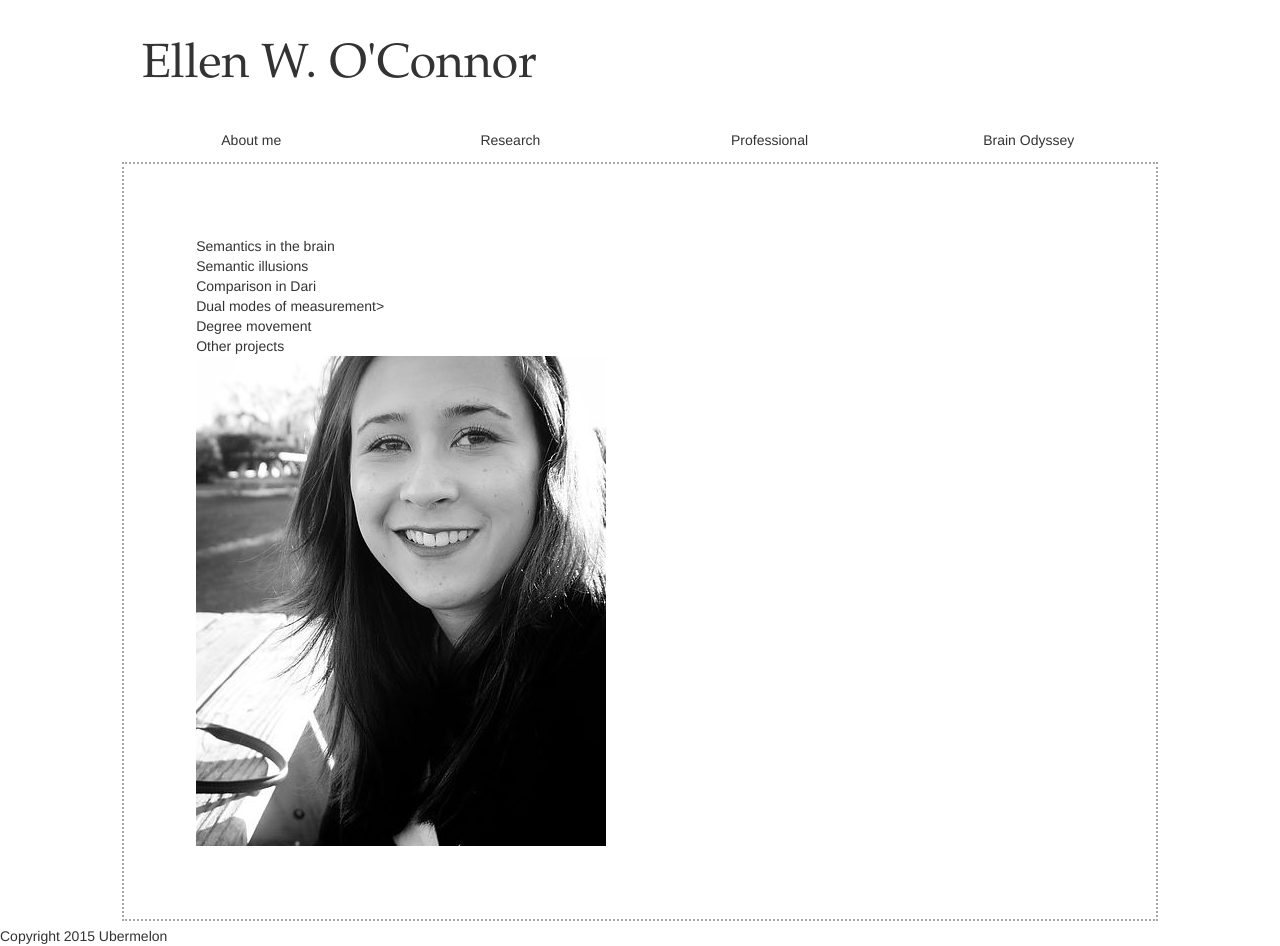
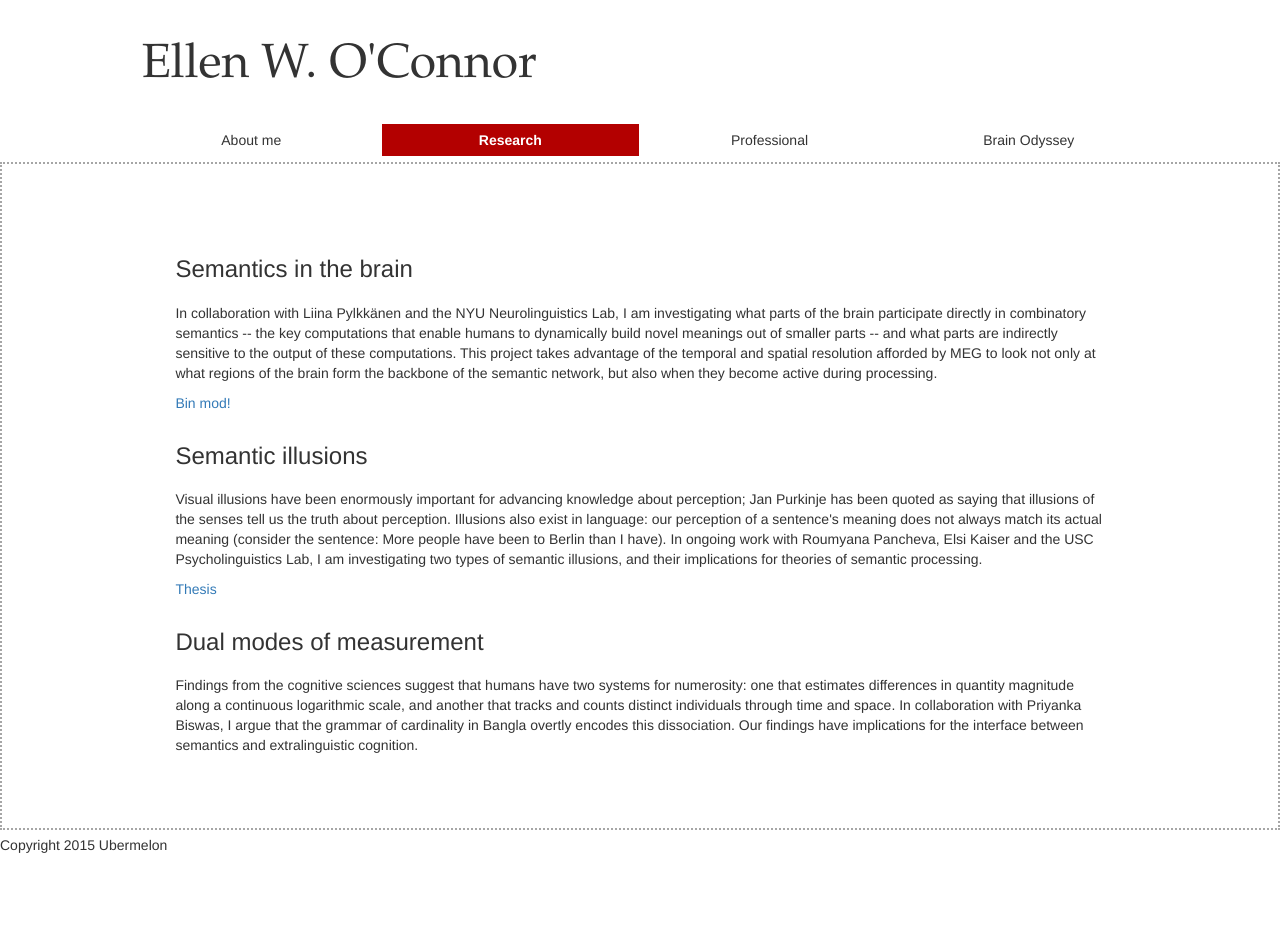
Before and after one commit to ellenwoconnor/personal-site, a Flask app: page /research in a window 1280 px wide. After the commit the page ends 853 px from the top, so only its background shows below. Run offline with Flask 2, Linux system fonts and the light colour scheme; some libraries are stand-ins or nearby versions.

Commit message:
Add some styling, new pages

```diff
--- a/server.py
+++ b/server.py
@@ -1,16 +1,19 @@
 from flask import Flask, request, render_template
 app = Flask(__name__)
-import strings
 
 # app.secret_key = 'this-should-be-something-unguessable'
 
 @app.route('/')
 def index():
-    return render_template('index.html', strings=strings)
+    return render_template('index.html', strings=strings, current_page='about')
 
 @app.route('/research')
 def research():
-    return render_template('research.html')
+    return render_template('research.html', current_page='research')
+
+@app.route('/resume')
+def resume():
+    return render_template('resume.html', current_page='resume')
 
 
 if __name__ == "__main__":
--- a/static/styles.css
+++ b/static/styles.css
@@ -10,6 +10,12 @@
 }
 
 .btn.btn-default.page-link:hover {
+  background-color:#e8b2b2;
+  color: white;
+  font-weight: bold;
+}
+
+.page-link.selected {
   background-color:#b30000;
   color: white;
   font-weight: bold;
@@ -17,14 +23,11 @@
 
 .page-content {
   border: 2px dotted #a6a6a6;
-  padding: 7%;
+  padding: 5%;
   margin: 5px 0;
 }
 
-.table {
-  display: table;
+h3 {
+  font-family: serif;
+  padding: 10px 0;
 }
-
-.table-cell {
-  display: table-cell;
-}
--- a/strings.py
+++ /dev/null
@@ -1 +0,0 @@
-about_me = 'I am PhDa candidate at the University of Southern California Department of Linguistics who has explored language from all angles: teaching and learning languages (natural and programming languages alike); professional writing and editing; working in language technology; and studying the formal properties of grammar and their neural underpinnings. My expertise lies at the intersection of education, technology and research. My doctoral work focuses on the syntax-semantics interface, gathering insights using formal modeling as well as behavioral and neurolinguistic experimentation. This work has been largely guided by questions about how semantic composition proceeds in online processing: what parts of the brain participate in composition? how do the mechanisms involved in combinatory semantics interface with other cognitive systems? when/why do online interpretations occasionally deviate from compositional and grammar-based meanings? In my free time, I enjoy traveling, eating sweet things, playing competitive board games, and expanding my brain in new directions.'
--- a/templates/base.html
+++ b/templates/base.html
@@ -3,7 +3,6 @@
 
 <head>
   <title>Ellen W. O'Connor</title>
-
     <link rel="stylesheet" href="/static/styles.css">
     <link href="https://maxcdn.bootstrapcdn.com/bootstrap/3.3.7/css/bootstrap.min.css" rel="stylesheet">
     <script src="http://code.jquery.com/jquery.js"></script>
@@ -15,15 +14,17 @@
       <div class='col-xs-10 col-xs-offset-1'>
         <h1 id='name'>Ellen W. O'Connor</h1>
         <div class='btn-group btn-group-justified' role="group">
-          <a class='btn btn-default page-link' href='/'>About me</a>
-          <a class='btn btn-default page-link' href='/research'>Research</a>
-          <a class='btn btn-default page-link' href='#'>Professional</a>
+          <a class='btn btn-default page-link {{ 'selected' if current_page == 'about' }}' href='/'>About me</a>
+          <a class='btn btn-default page-link {{ 'selected' if current_page == 'research' }}' href='/research'>Research</a>
+          <a class='btn btn-default page-link {{ 'selected' if current_page == 'resume' }}' href='/resume'>Professional</a>
           <a class='btn btn-default page-link' href='#'>Brain Odyssey</a>
         </div>
-        <div class='page-content'>
-          {% block content %}BODY CONTENT GOES HERE{% endblock %}
-        </div>
       </div>
+    </div>
+  </div>
+  <div class='container-fluid'>
+    <div class='row page-content'>
+      {% block content %}BODY CONTENT GOES HERE{% endblock %}
     </div>
   </div>
 
--- a/templates/research.html
+++ b/templates/research.html
@@ -3,12 +3,20 @@
 {% block title %}About me{% endblock %}
 
 {% block content %}
-  <div>Semantics in the brain</div>
-  <div>Semantic illusions</div>
-  <div>Comparison in Dari</div>
-  <div>Dual modes of measurement></div>
-  <div>Degree movement</div>
-  <div>Other projects</div>
-  <img src='/static/ellenpic1.jpg'>
-
+  <div class='research col-xs-10 col-xs-offset-1'>
+      <h3 class='section-title'>Semantics in the brain</h2>
+      <p>
+        In collaboration with Liina Pylkkänen and the NYU Neurolinguistics Lab,  I am investigating what parts of the brain participate directly in combinatory semantics -- the key computations that enable humans to dynamically build novel meanings out of smaller parts -- and what parts are indirectly sensitive to the output of these computations. This project takes advantage of the temporal and spatial resolution afforded by MEG to look not only at what regions of the brain form the backbone of the semantic network, but also when they become active during processing.
+      </p>
+      <a href='/static/binmod.pdf'>Bin mod!</a>
+      <h3>Semantic illusions</h2>
+      <p>
+        Visual illusions have been enormously important for advancing knowledge about perception; Jan Purkinje has been quoted as saying that illusions of the senses tell us the truth about perception. Illusions also exist in language: our perception of a sentence's meaning does not always match its actual meaning (consider the sentence: More people have been to Berlin than I have). In ongoing work with Roumyana Pancheva, Elsi Kaiser and the USC Psycholinguistics Lab, I am investigating two types of semantic illusions, and their implications for theories of semantic processing.
+      </p>
+      <a href='static/OConnor_thesis_formatted.pdf'>Thesis</a>
+      <h3>Dual modes of measurement</h2>
+      <p>
+        Findings from the cognitive sciences suggest that humans have two systems for numerosity: one that estimates differences in quantity magnitude along a continuous logarithmic scale, and another that tracks and counts distinct individuals through time and space. In collaboration with Priyanka Biswas, I argue that the grammar of cardinality in Bangla overtly encodes this dissociation. Our findings have implications for the interface between semantics and extralinguistic cognition.
+      </p>
+  </div>
 {% endblock %}
```
Also changed, not shown: templates/index.html (+14 -3 lines), templates/resume.html (added, +16 -0 lines), static/ellenpic2.jpg (added), 2 other files.
